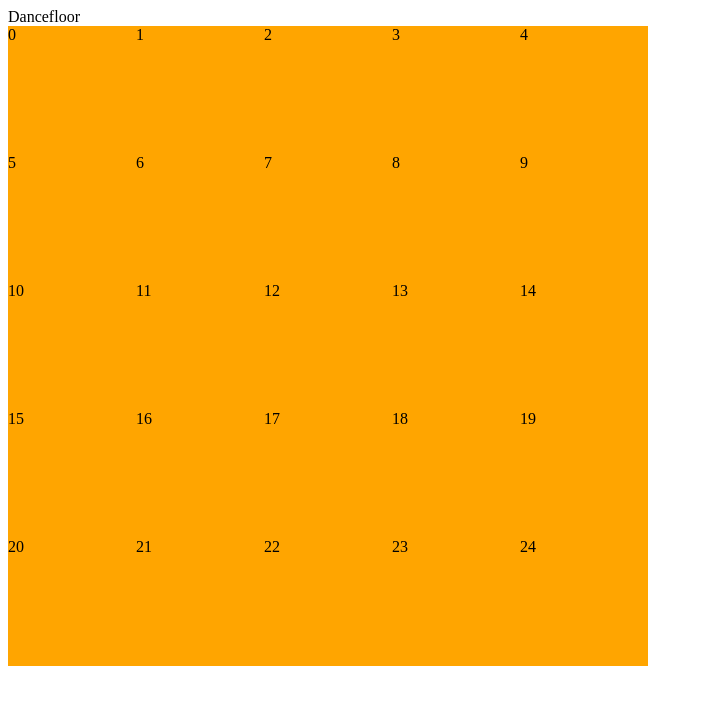
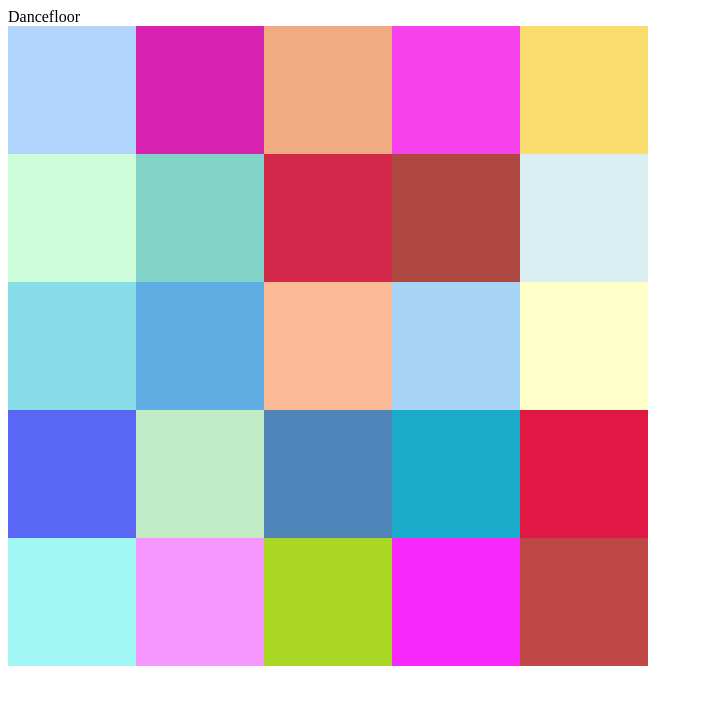
Before and after one commit to ChingT/Dancefloor, a React (Vite) app in the folder Dancefloor/: page / in a window 1280 px wide. Shown: the top 704 px of the page, without its empty margins (0-703 px from the left). Built offline with nearby package versions, Linux system fonts and the light colour scheme.

Commit message:
Create getRandomColor

```diff
--- a/Dancefloor/src/components/Grid/index.jsx
+++ b/Dancefloor/src/components/Grid/index.jsx
@@ -1,11 +1,20 @@
 import "./styles.css";
 import Cell from "../Cell";
 
+const getRandomColor = () => {
+  const randomInt = (min, max) =>
+    Math.floor(Math.random() * (max - min + 1)) + min;
+
+  const h = randomInt(0, 360);
+  const s = randomInt(42, 98);
+  const l = randomInt(40, 90);
+  return `hsl(${h},${s}%,${l}%)`;
+};
+
 function Grid() {
   const generateCells = (row = 5, col = 5) => {
-    let color = "orange";
     return Array.from({ length: row * col }).map((_, index) => (
-      <Cell key={index} color={color} index={index} />
+      <Cell key={index} color={getRandomColor()} />
     ));
   };
 
```
